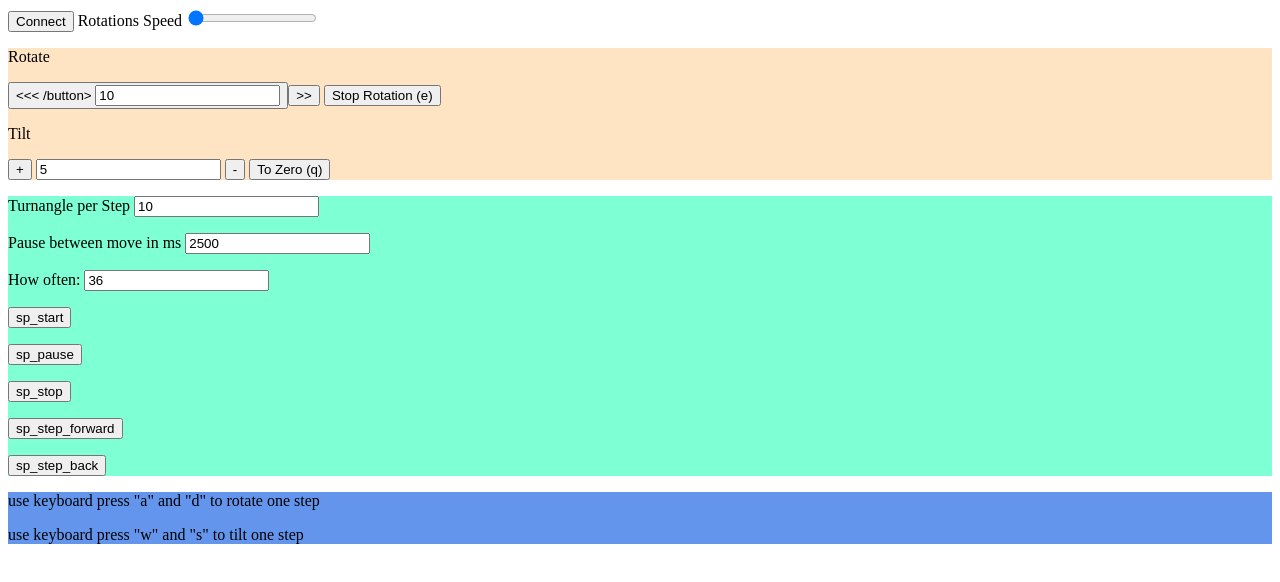
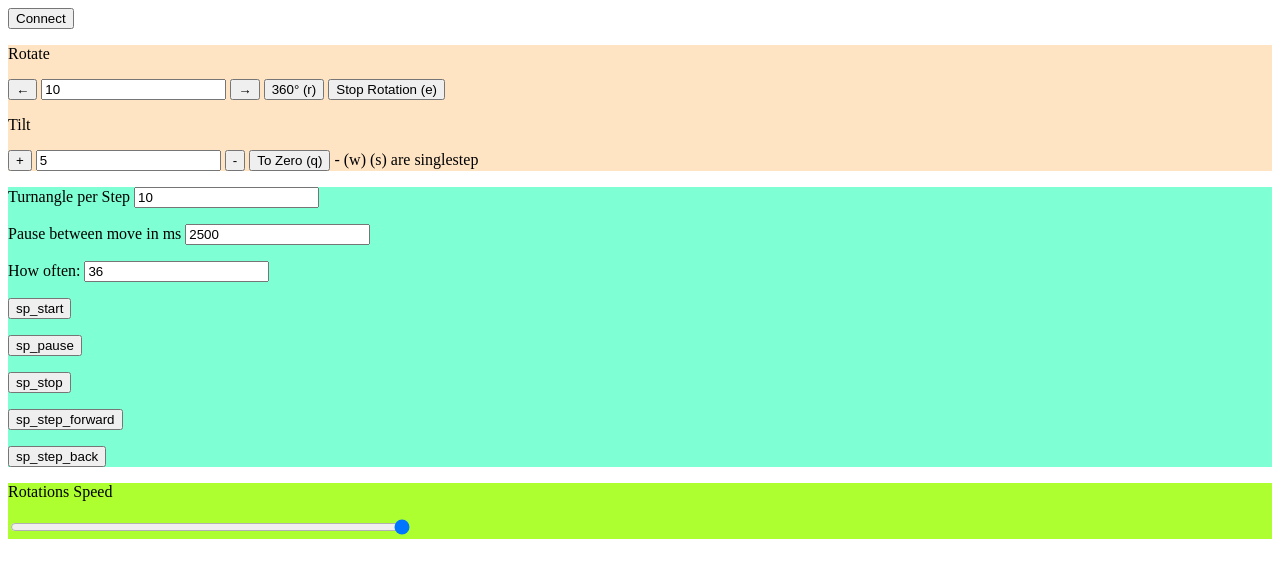
Before and after one commit to SphaeroX/Revopoint-Dual-Axis-Turntable, a plain HTML site: page index.html in a window 1280 px wide. Drawn offline with Linux system fonts and the light colour scheme.

Commit message:
improvement

```diff
--- a/index.html
+++ b/index.html
@@ -13,23 +13,21 @@
 
 <body>
   <button onclick="connect()">Connect</button>
-  Rotations Speed
-  <input type="range" min="35.64" max="130" value="35.64" id="rotation_speed" onchange="set_rotation_speed(this)" />
 
   <div id="control" style="background-color: bisque">
     <p>Rotate</p>
     <p>
-      <button id="ct_backward">
-        <<< /button>
-          <input type="text" id="ct_turnangle" value="10" />
-          <button id="ct_forward">>></button>
-          <button onclick="bluetoothSend('+CT,STOP;')">Stop Rotation (e)</button>
+      <button id="ct_backward"> &larr;</button>
+      <input type="text" id="ct_turnangle" value="10" />
+      <button id="ct_forward">&rarr;</button>
+      <button onclick="bluetoothSend('+CT,TURNANGLE=360;')">360° (r)</button>
+      <button onclick="bluetoothSend('+CT,STOP;')">Stop Rotation (e)</button>
     </p>
     <p>Tilt</p>
     <button id="cr_backward">+</button>
     <input type="text" id="cr_turnangle" value="5" />
     <button id="cr_forward">-</button>
-    <button id="cr_zero">To Zero (q)</button>
+    <button id="cr_zero">To Zero (q)</button> - (w) (s) are singlestep
   </div>
 
   <div id="scan_proc" style="background-color: aquamarine">
@@ -59,9 +57,10 @@
     </p>
   </div>
 
-  <div id="info" style="background-color: cornflowerblue">
-    <p>use keyboard press "a" and "d" to rotate one step</p>
-    <p>use keyboard press "w" and "s" to tilt one step</p>
+  <div id="info" style="background-color:greenyellow">
+    <p>Rotations Speed</p>
+    <input type="range" min="35.64" max="100" value="35.64" id="rotation_speed" onchange="set_rotation_speed(this)"
+      style="direction: rtl; width: 400px" />
   </div>
 
   <script>
@@ -217,6 +216,10 @@
           bluetoothSend(`+CR,TILTVALUE=0;`);
           break;
 
+        case "r":
+          bluetoothSend(`+CT,TURNANGLE=360;`);
+          break;
+
         default:
           break;
       }
```
